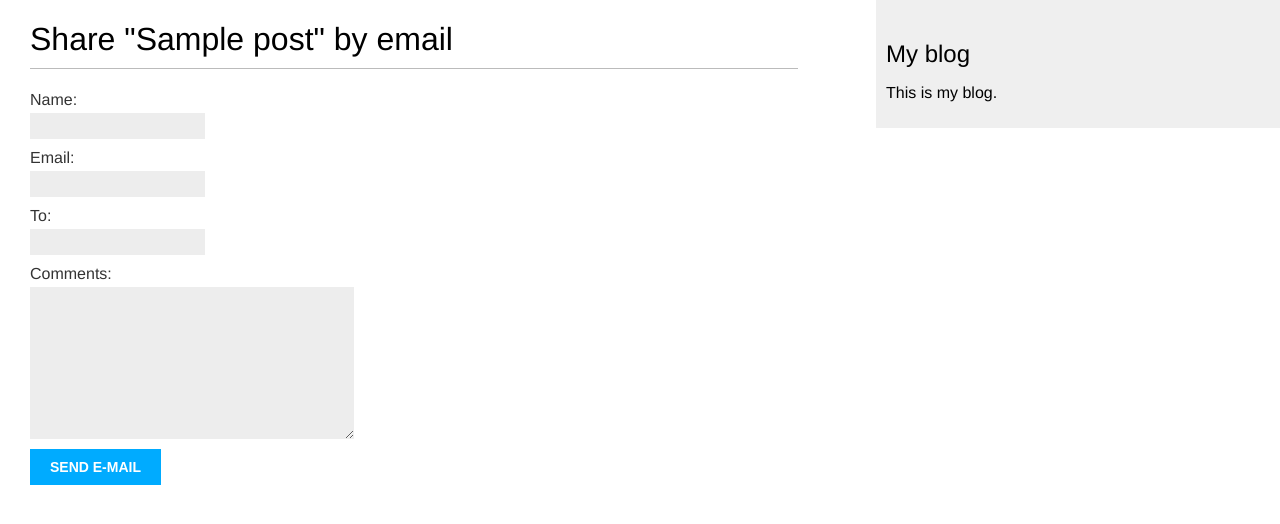
After one commit to liangsongyou/blog, a Django app: page /blog/1/share/ in a window 1280 px wide. The commit adds this page. Shown: the top 524 px of the page. Run offline with Django 3.2, Linux system fonts and the light colour scheme; tables that the repository leaves empty hold one stand-in row (values such as "Sample post").

Commit message:
add sharing posts by email

```diff
--- a/mysite/blog/templates/blog/post/detail.html
+++ b/mysite/blog/templates/blog/post/detail.html
@@ -9,4 +9,9 @@
         Published {{post.publish}} by {{ post.author }}
     </p>
     {{ post.body|linebreaks }}
+    <p>
+        <a href="{% url 'blog:post_share' post.id %}">
+            Share this post
+        </a>
+    </p>
 {% endblock content %}
--- /dev/null
+++ b/mysite/blog/templates/blog/post/share.html
@@ -0,0 +1,21 @@
+{% extends "blog/base.html" %}
+
+{% block title %}
+    Share a post
+{% endblock title %}
+
+{% block content %}
+    {% if sent %}
+        <h1>E-mail successfully sent</h1>
+        <p>
+            "{{ post.title }}" was successfully sent to {{ form.cleaned_data.to }}
+        </p>
+    {% else %}
+        <h1>Share "{{ post.title }}" by email</h1>
+        <form action="." method="post">
+            {{ form.as_p }}
+            {% csrf_token %}
+            <input type="submit" value="Send e-mail">
+        </form>
+    {% endif %}
+{% endblock content %}
--- a/mysite/blog/urls.py
+++ b/mysite/blog/urls.py
@@ -8,4 +8,7 @@ urlpatterns = [
     path('<int:year>/<int:month>/<int:day>/<slug:post>',
          views.post_detail,
          name='post_detail'),
+    path('<int:post_id>/share/',
+         views.post_share,
+         name='post_share'),
 ]
--- a/mysite/blog/views.py
+++ b/mysite/blog/views.py
@@ -1,6 +1,7 @@
 from django.core.paginator import Paginator, EmptyPage, PageNotAnInteger
 from django.shortcuts import render, get_object_or_404
 from django.views.generic import ListView
+from django.core.mail import send_mail
 
 from .models import Post
 from .forms import EmailPostForm
@@ -25,12 +26,21 @@ def post_detail(request, year, month, day, post):
 
 def post_share(request, post_id):
     post = get_object_or_404(Post, id=post_id, status='published')
+    sent = False
 
     if request.method == 'POST':
         form = EmailPostForm(request.POST)
         if form.is_valid():
-            cd = form.cleaned_data
+            cd       = form.cleaned_data
+            post_url = request.build_absolute_uri(post.get_absolute_url())
+            subject  = '{} ({}) recommends you reading "{}"'.format(
+                        cd['name'],cd['email'], post.title)
+            message  = 'Read "{}" at {}\n\n{}\'s comments:{}'.format(
+                        post.title, post_url, cd['name'], cd['comments'])
+            send_mail(subject, message, 'admin@myblog.com', [cd['to']])
+            sent = True
     else:
         form = EmailPostForm()
     return render(request, 'blog/post/share.html', {'post':post,
-                                                    'form':form})
+                                                    'form':form,
+                                                    'sent':sent})
```
